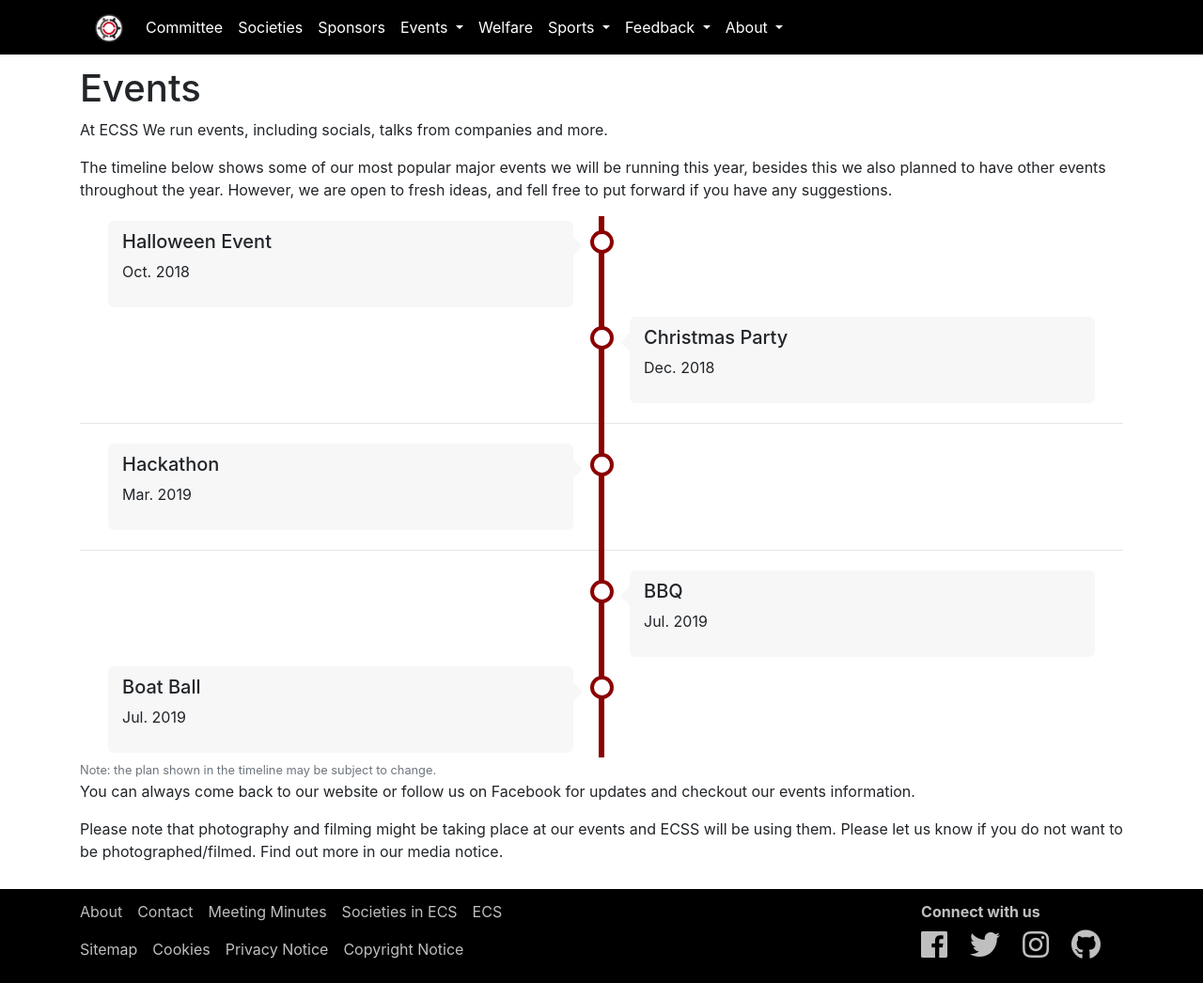
After one commit to ecss-soton/ecssweb, a Django app: template website/templates/website/events/events.html in a window 1280 px wide. The commit adds this page. Shown: the whole page at 94% size. Run offline with Django 3.2, Linux system fonts and the light colour scheme; the template is opened without the code that fills it, so the values that code supplies are empty; some libraries are stand-ins or nearby versions.

Commit message:
Add events page

```diff
--- a/website/static/website/styles/base.css
+++ b/website/static/website/styles/base.css
@@ -1,4 +1,5 @@
 /* Global elements styles */
+
 a {
   color: darkred;
   text-decoration: none;
@@ -8,28 +9,23 @@ a:hover {
   color: red;
 }
 
+
 /* Blocks styles */
+
 body {
   display: flex;
   flex-direction: column;
   min-height: 100vh;
 }
 
-header {
-  margin: 0 0 .75rem 0;
-  background-color: black;
-}
-
 section {
   margin-bottom: 1rem;
 }
 
-footer {
-  color: rgba(255,255,255,.75);
-  background-color: black;
-  margin: .75rem 0 0 0;
-  padding: .75rem 0 0 0;
+.content {
+  flex: 1;
 }
+
 
 /* Themes */
 .navbar-ecssweb .navbar-nav .nav-link {
@@ -50,8 +46,34 @@ footer {
   border-radius: .2rem
 }
 
-.content {
-  flex: 1;
+.btn-ecssweb {
+  color: white;
+  background-color: darkred;
+  border-color: darkred;
+}
+
+.btn-ecssweb:hover {
+  color: white;
+  background-color: #d82129;
+  border-color: #d82129;
+}
+
+
+/* Header */
+
+header {
+  margin: 0 0 .75rem 0;
+  background-color: black;
+}
+
+
+/* Footer */
+
+footer {
+  color: rgba(255,255,255,.75);
+  background-color: black;
+  margin: .75rem 0 0 0;
+  padding: .75rem 0 0 0;
 }
 
 @media (min-width: 992px) {
@@ -100,14 +122,128 @@ footer {
   text-decoration: none;
 }
 
-.btn-ecssweb {
-  color: white;
-  background-color: darkred;
-  border-color: darkred;
+
+/* Timeline */
+/* Adapted from https://www.w3schools.com/howto/howto_css_timeline.asp */
+
+/* The actual timeline (the vertical ruler) */
+.timeline{
+  position: relative;
 }
 
-.btn-ecssweb:hover {
-  color: white;
-  background-color: #d82129;
-  border-color: #d82129;
+.timeline::after {
+  content: '';
+  position: absolute;
+  width: 6px;
+  background-color: darkred;
+  top: 0;
+  bottom: 0;
+  left: 50%;
+  margin-left: -3px;
 }
+
+/* Container around content */
+.timeline-container {
+  padding: 5px 30px;
+  position: relative;
+  background-color: inherit;
+  width: 50%;
+}
+
+/* The circles on the timeline */
+.timeline-container::after {
+  content: '';
+  position: absolute;
+  width: 25px;
+  height: 25px;
+  right: -13px;
+  background-color: white;
+  border: 4px solid darkred;
+  top: 15px;
+  border-radius: 50%;
+  z-index: 1;
+}
+
+/* Place the container to the left */
+.timeline-container-left {
+  left: 0;
+}
+
+/* Place the container to the right */
+.timeline-container-right {
+  left: 50%;
+}
+
+/* Add arrows to the left container (pointing right) */
+.timeline-container-left::before {
+  content: ' ';
+  height: 0;
+  position: absolute;
+  top: 22px;
+  width: 0;
+  z-index: 1;
+  right: 20px;
+  border: medium solid rgba(0,0,0,.03);
+  border-width: 10px 0 10px 10px;
+  border-color: transparent transparent transparent rgba(0,0,0,.03);
+}
+
+/* Add arrows to the right container (pointing left) */
+.timeline-container-right::before {
+  content: " ";
+  height: 0;
+  position: absolute;
+  top: 22px;
+  width: 0;
+  z-index: 1;
+  left: 20px;
+  border: medium solid rgba(0,0,0,.03);
+  border-width: 10px 10px 10px 0;
+  border-color: transparent rgba(0,0,0,.03) transparent transparent;
+}
+
+/* Fix the circle for containers on the right side */
+.timeline-container-right::after {
+  left: -12px;
+}
+
+/* The actual content */
+.timeline-content {
+  padding: 10px 15px;
+  background-color: rgba(0,0,0,.03);
+  position: relative;
+  border-radius: 6px;
+}
+
+/* Media queries - Responsive timeline on screens less than 600px wide */
+@media (max-width: 767.98px) {
+  /* Place the timelime to the left */
+  .timeline::after {
+    left: 31px;
+  }
+
+  /* Full-width containers */
+  .timeline-container {
+    width: 100%;
+    padding-left: 60px;
+    padding-right: 10px;
+  }
+
+  /* Make sure that all arrows are pointing leftwards */
+  .timeline-container::before {
+    left: 50px;
+    border: medium solid rgba(0,0,0,.03);
+    border-width: 10px 10px 10px 0;
+    border-color: transparent rgba(0,0,0,.03) transparent transparent;
+  }
+
+  /* Make sure all circles are at the same spot */
+  .timeline-container-left::after, .timeline-container-right::after {
+    left: 19px;
+  }
+
+  /* Make all right containers behave like the left ones */
+  .timeline-container-right {
+    left: 0%;
+  }
+}
--- /dev/null
+++ b/website/templates/website/events/events.html
@@ -0,0 +1,58 @@
+{% extends '../base.html' %}
+
+{% block title %}Events - ECSS{% endblock title %}
+
+{% block content %}
+<section>
+ <h1>Events</h1>
+ <p>
+  At ECSS We run events, including socials, talks from companies and more.
+ </p>
+ <p>
+  The timeline below shows some of our most popular major events we will be running this year, besides this we also planned to have other events throughout the year. However, we are open to fresh ideas, and fell free to put forward if you have any suggestions.
+ </p>
+ <div>
+  <div class="timeline">
+   <div class="timeline-container timeline-container-left">
+    <div class="timeline-content">
+     <h5>Halloween Event</h5>
+     <p>Oct. 2018</p>
+    </div>
+   </div>
+   <div class="timeline-container timeline-container-right">
+    <div class="timeline-content">
+     <h5>Christmas Party</h5>
+     <p>Dec. 2018</p>
+    </div>
+   </div>
+   <hr>
+   <div class="timeline-container timeline-container-left">
+    <div class="timeline-content">
+     <h5>Hackathon</h5>
+     <p>Mar. 2019</p>
+    </div>
+   </div>
+   <hr>
+   <div class="timeline-container timeline-container-right">
+    <div class="timeline-content">
+     <h5>BBQ</h5>
+     <p>Jul. 2019</p>
+    </div>
+   </div>
+   <div class="timeline-container timeline-container-left">
+    <div class="timeline-content">
+     <h5>Boat Ball</h5>
+     <p>Jul. 2019</p>
+    </div>
+   </div>
+  </div>
+  <small class="text-muted">Note: the plan shown in the timeline may be subject to change.</small>
+ </div>
+ <p>
+  You can always come back to our website or follow us on Facebook for updates and checkout our events information.
+ </p>
+ <p>
+  Please note that photography and filming might be taking place at our events and ECSS will be using them. Please let us know if you do not want to be photographed/filmed. Find out more in our media notice.
+ </p>
+</section>
+{% endblock %}
--- a/website/urls.py
+++ b/website/urls.py
@@ -5,5 +5,6 @@ from . import views
 app_name='website'
 urlpatterns = [
     path('', views.home, name='home'),
+    path('events/', views.events, name='events'),
     path('events/bbq/', views.events_bbq, name='events-bbq'),
 ]
--- a/website/views.py
+++ b/website/views.py
@@ -3,6 +3,9 @@ from django.shortcuts import render, render_to_response
 
 def home(request):
     return render(request, 'website/home.html')
+
+def events(request):
+    return render(request, 'website/events/events.html')
 
 def events_bbq(request):
     return render(request, 'website/events/bbq.html')
```
